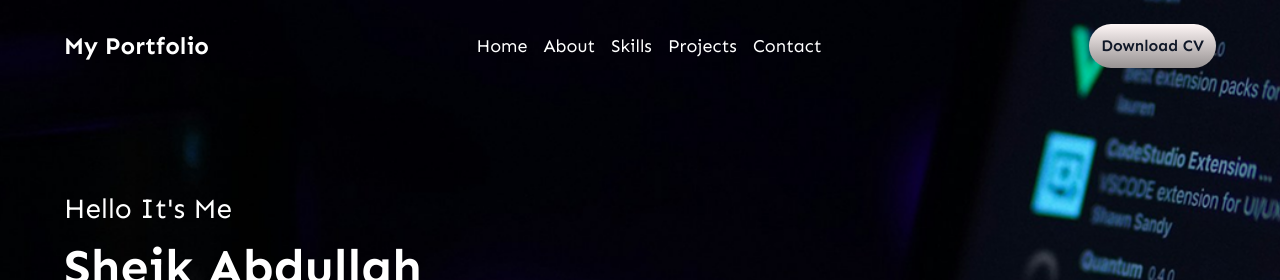
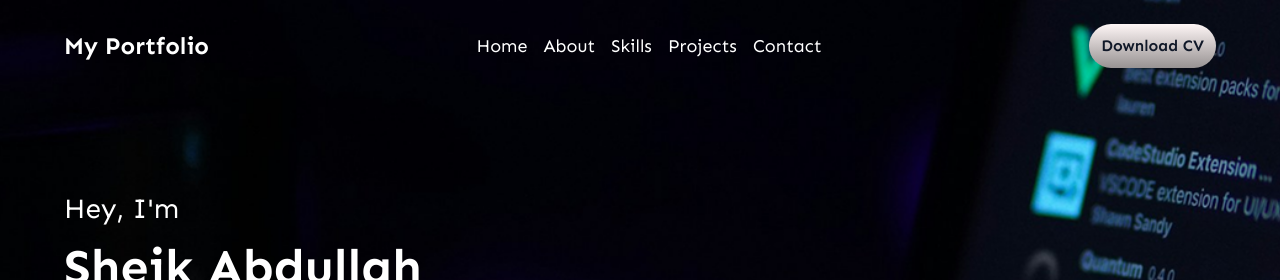
Before and after one commit to SheikAbdullahProjects/portfolio, a React (Vite) app: page / in a window 1280 px wide. Shown: the top 280 px of the page. Built offline with nearby package versions, Linux system fonts and the light colour scheme.

Commit message:
Update HeroContent.jsx

```diff
--- a/src/components/HeroContent.jsx
+++ b/src/components/HeroContent.jsx
@@ -4,7 +4,7 @@ import React from "react";
 const HeroContent = () => {
   return (
     <div className="md:max-w-1/2 pt-17 sm:pt-30">
-      <h2 className="text-white font-light text-[22px] sm:text-[28px]">Hello It's Me</h2>
+      <h2 className="text-white font-light text-[22px] sm:text-[28px]">Hey, I'm</h2>
       <h1 className="text-white font-bold text-[40px] sm:text-[50px]">Sheik Abdullah</h1>
       <h3 className="text-white font-semibold text-[26px] sm:text-[32px]">
         And I'm a{" "}
```
